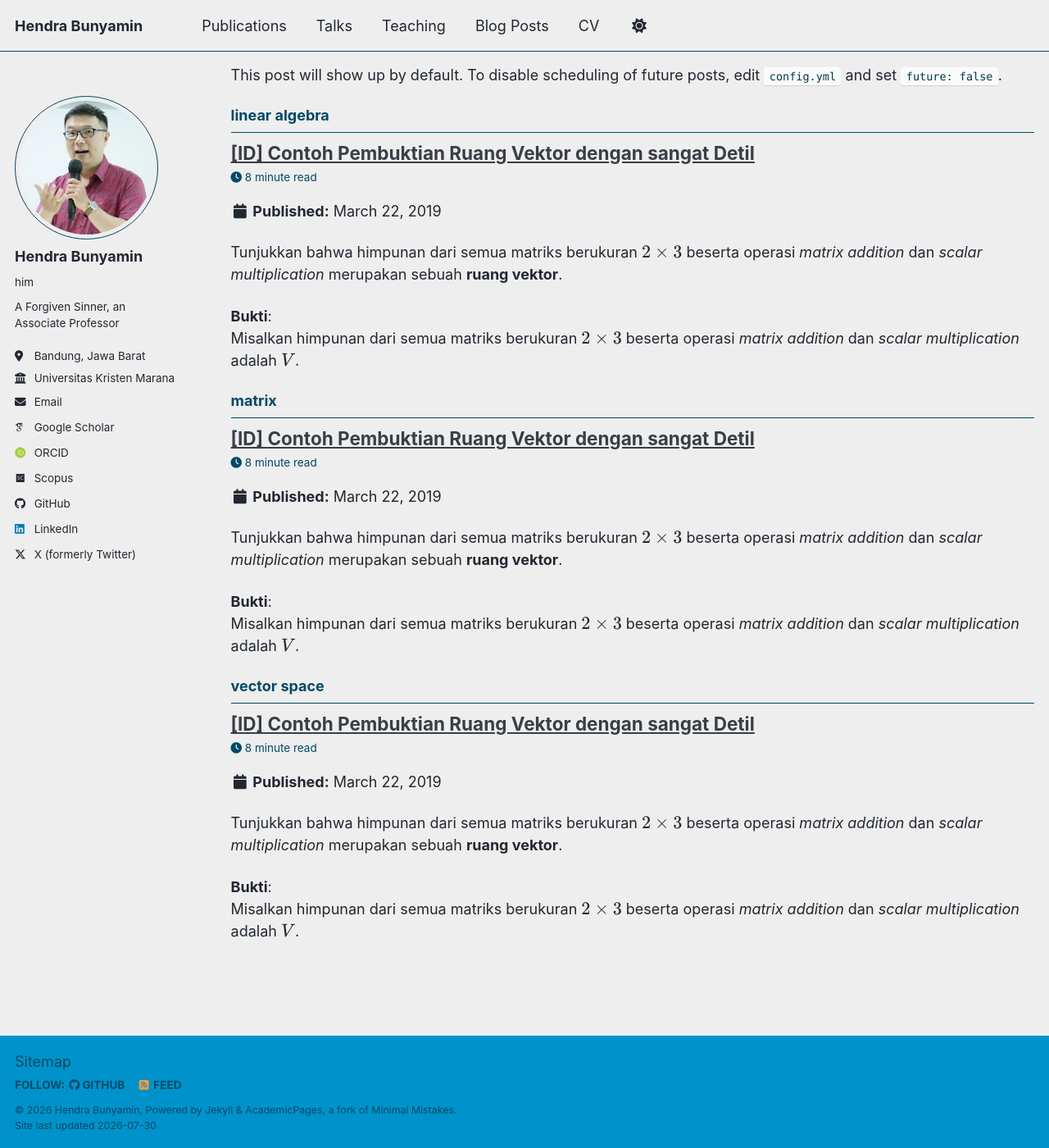
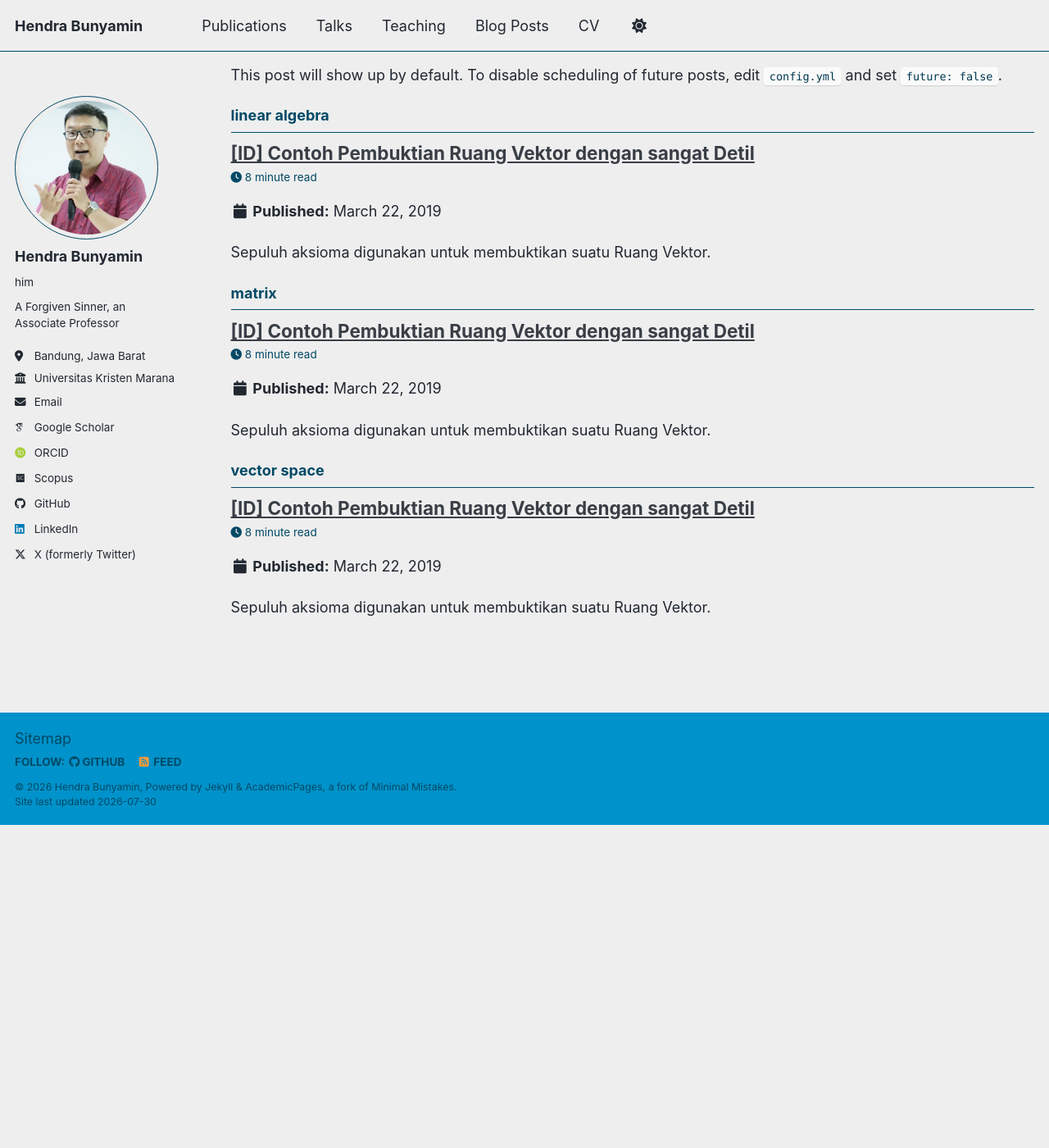
Before and after one commit to hbunyamin/hbunyamin.github.io, a Jekyll site: the page built from _pages/tag-archive.html, in a window 1280 px wide and 1400 px high, scrolled down 672 px. Shown: the whole window at 82% size. Built offline with Jekyll 4.4.1, drawn with Linux system fonts in a browser that asks for light colours; some web fonts are replaced; a script bundle is joined from its source files by our own code; library files that are not in the unit come from our copies; after the commit the page ends 1678 px from its top, so only the background shows below that.

Commit message:
Tambah excerpt untuk Blog Ruang Vektor

```diff
--- a/_posts/2019-03-22-ruang-vektor.md
+++ b/_posts/2019-03-22-ruang-vektor.md
@@ -2,6 +2,7 @@
 title: '[ID] Contoh Pembuktian Ruang Vektor dengan sangat Detil'
 date: 2019-03-22
 permalink: /posts/2019/03/blog-post-5/
+excerpt: "Sepuluh aksioma digunakan untuk membuktikan suatu Ruang Vektor."
 tags:
   - linear algebra
   - vector space
```
